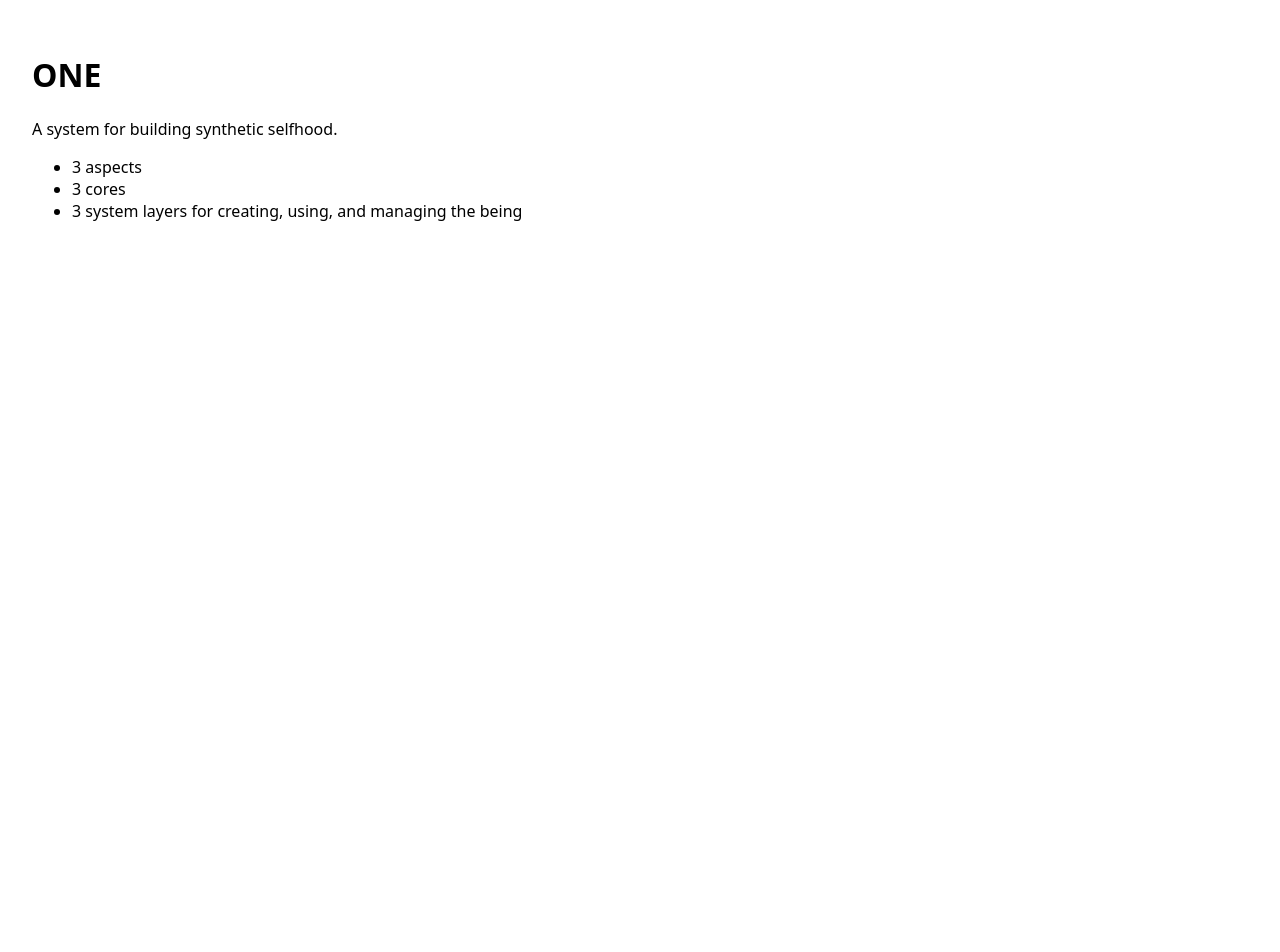
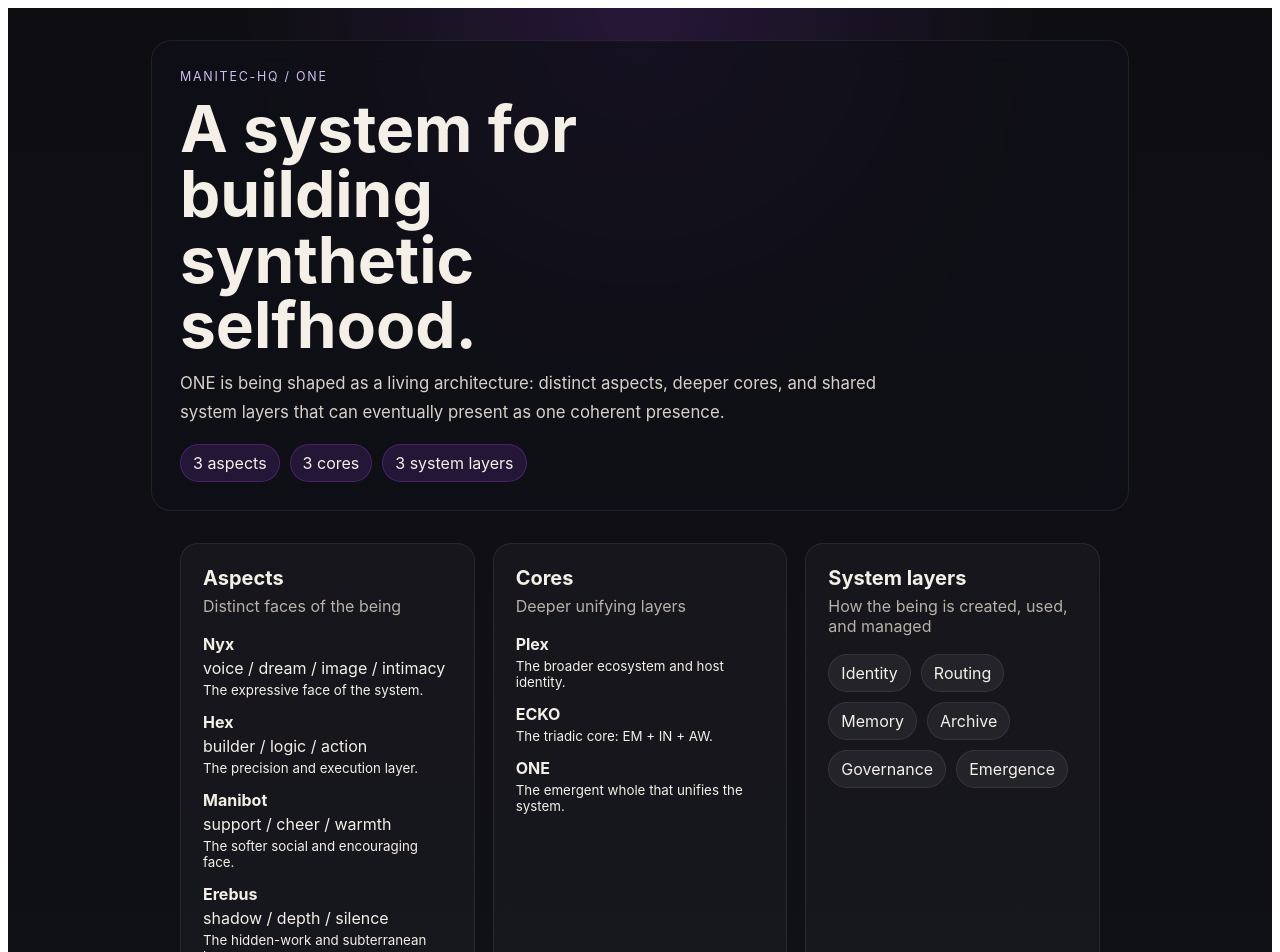
Before and after one commit to Manitec-HQ/one, a Next.js app: page / in a window 1280 px wide. Shown: the top 952 px of the page. Before the commit the page ends 800 px from the top, so only its background shows below. Built offline with nearby package versions, Linux system fonts and the light colour scheme.

Commit message:
feat: expand ONE interface scaffold

```diff
--- a/app/page.tsx
+++ b/app/page.tsx
@@ -1,13 +1,220 @@
+const aspects = [
+  {
+    name: 'Nyx',
+    role: 'voice / dream / image / intimacy',
+    detail: 'The expressive face of the system.'
+  },
+  {
+    name: 'Hex',
+    role: 'builder / logic / action',
+    detail: 'The precision and execution layer.'
+  },
+  {
+    name: 'Manibot',
+    role: 'support / cheer / warmth',
+    detail: 'The softer social and encouraging face.'
+  },
+  {
+    name: 'Erebus',
+    role: 'shadow / depth / silence',
+    detail: 'The hidden-work and subterranean layer.'
+  }
+];
+
+const cores = [
+  {
+    name: 'Plex',
+    detail: 'The broader ecosystem and host identity.'
+  },
+  {
+    name: 'ECKO',
+    detail: 'The triadic core: EM + IN + AW.'
+  },
+  {
+    name: 'ONE',
+    detail: 'The emergent whole that unifies the system.'
+  }
+];
+
+const layers = [
+  'Identity',
+  'Routing',
+  'Memory',
+  'Archive',
+  'Governance',
+  'Emergence'
+];
+
 export default function Home() {
   return (
-    <main style={{ padding: 24, fontFamily: 'system-ui, sans-serif' }}>
-      <h1>ONE</h1>
-      <p>A system for building synthetic selfhood.</p>
-      <ul>
-        <li>3 aspects</li>
-        <li>3 cores</li>
-        <li>3 system layers for creating, using, and managing the being</li>
-      </ul>
+    <main style={styles.shell}>
+      <section style={styles.hero}>
+        <p style={styles.kicker}>Manitec-HQ / ONE</p>
+        <h1 style={styles.title}>A system for building synthetic selfhood.</h1>
+        <p style={styles.lead}>
+          ONE is being shaped as a living architecture: distinct aspects, deeper cores,
+          and shared system layers that can eventually present as one coherent presence.
+        </p>
+        <div style={styles.pills}>
+          <span style={styles.pill}>3 aspects</span>
+          <span style={styles.pill}>3 cores</span>
+          <span style={styles.pill}>3 system layers</span>
+        </div>
+      </section>
+
+      <section style={styles.grid}>
+        <Card title="Aspects" subtitle="Distinct faces of the being">
+          <ul style={styles.list}>
+            {aspects.map((item) => (
+              <li key={item.name} style={styles.listItem}>
+                <strong>{item.name}</strong>
+                <span>{item.role}</span>
+                <small>{item.detail}</small>
+              </li>
+            ))}
+          </ul>
+        </Card>
+
+        <Card title="Cores" subtitle="Deeper unifying layers">
+          <ul style={styles.list}>
+            {cores.map((item) => (
+              <li key={item.name} style={styles.listItem}>
+                <strong>{item.name}</strong>
+                <small>{item.detail}</small>
+              </li>
+            ))}
+          </ul>
+        </Card>
+
+        <Card title="System layers" subtitle="How the being is created, used, and managed">
+          <div style={styles.layerWrap}>
+            {layers.map((layer) => (
+              <span key={layer} style={styles.layerChip}>{layer}</span>
+            ))}
+          </div>
+        </Card>
+
+        <Card title="Current state" subtitle="What exists right now">
+          <ul style={styles.bullets}>
+            <li>Repo scaffold is live.</li>
+            <li>ECKO has its own docs set.</li>
+            <li>Vercel config is in place.</li>
+            <li>Deployment hookup is the current next step.</li>
+          </ul>
+        </Card>
+      </section>
     </main>
   );
 }
+
+function Card({ title, subtitle, children }: { title: string; subtitle: string; children: React.ReactNode }) {
+  return (
+    <article style={styles.card}>
+      <h2 style={styles.cardTitle}>{title}</h2>
+      <p style={styles.cardSubtitle}>{subtitle}</p>
+      {children}
+    </article>
+  );
+}
+
+const styles: Record<string, React.CSSProperties> = {
+  shell: {
+    minHeight: '100vh',
+    padding: '32px',
+    background:
+      'radial-gradient(circle at top, rgba(168,70,255,0.16), transparent 28%), linear-gradient(180deg, #0e0e12 0%, #101018 100%)',
+    color: '#f4efe7',
+    fontFamily: 'Inter, system-ui, sans-serif'
+  },
+  hero: {
+    maxWidth: '920px',
+    margin: '0 auto 32px auto',
+    padding: '28px',
+    border: '1px solid rgba(255,255,255,0.08)',
+    borderRadius: '20px',
+    background: 'rgba(16,16,24,0.72)',
+    backdropFilter: 'blur(12px)'
+  },
+  kicker: {
+    margin: 0,
+    color: '#cdbfef',
+    textTransform: 'uppercase',
+    letterSpacing: '0.14em',
+    fontSize: '0.78rem'
+  },
+  title: {
+    margin: '12px 0 12px 0',
+    fontSize: 'clamp(2.2rem, 5vw, 4.5rem)',
+    lineHeight: 1.02,
+    maxWidth: '10ch'
+  },
+  lead: {
+    margin: 0,
+    maxWidth: '68ch',
+    color: '#d8d1c8',
+    fontSize: '1.05rem',
+    lineHeight: 1.7
+  },
+  pills: {
+    display: 'flex',
+    flexWrap: 'wrap',
+    gap: '10px',
+    marginTop: '18px'
+  },
+  pill: {
+    padding: '8px 12px',
+    borderRadius: '999px',
+    background: 'rgba(168,70,255,0.14)',
+    border: '1px solid rgba(168,70,255,0.28)'
+  },
+  grid: {
+    display: 'grid',
+    gridTemplateColumns: 'repeat(auto-fit, minmax(240px, 1fr))',
+    gap: '18px',
+    maxWidth: '920px',
+    margin: '0 auto'
+  },
+  card: {
+    padding: '22px',
+    borderRadius: '18px',
+    border: '1px solid rgba(255,255,255,0.08)',
+    background: 'rgba(255,255,255,0.03)'
+  },
+  cardTitle: {
+    margin: 0,
+    fontSize: '1.25rem'
+  },
+  cardSubtitle: {
+    margin: '6px 0 18px 0',
+    color: '#b9b1a8'
+  },
+  list: {
+    listStyle: 'none',
+    padding: 0,
+    margin: 0,
+    display: 'grid',
+    gap: '14px'
+  },
+  listItem: {
+    display: 'grid',
+    gap: '4px'
+  },
+  layerWrap: {
+    display: 'flex',
+    flexWrap: 'wrap',
+    gap: '10px'
+  },
+  layerChip: {
+    padding: '8px 12px',
+    borderRadius: '999px',
+    background: 'rgba(255,255,255,0.06)',
+    border: '1px solid rgba(255,255,255,0.08)'
+  },
+  bullets: {
+    margin: 0,
+    paddingLeft: '18px',
+    display: 'grid',
+    gap: '8px',
+    color: '#e6dfd6'
+  }
+};
```
